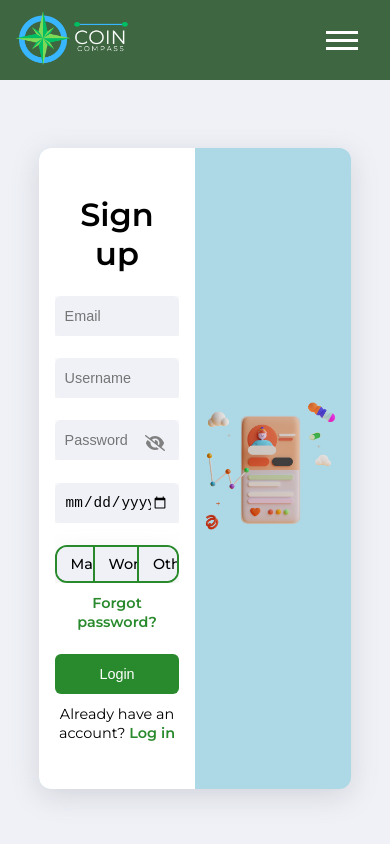
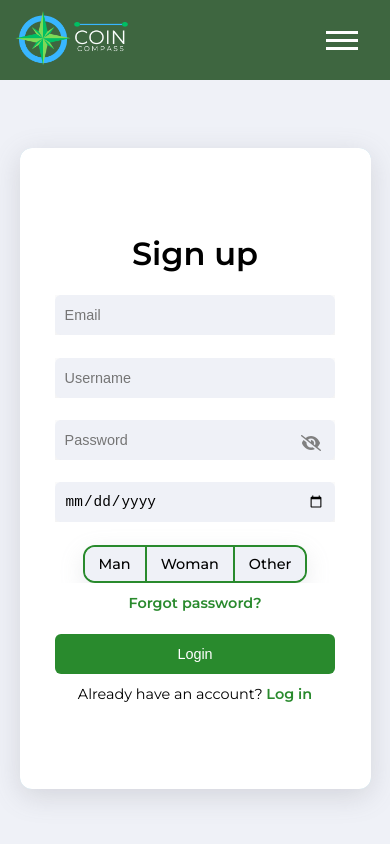
Before and after one commit to ITHS-Team8/CoinCompass, a Vue app: page /login in a window 390 px wide. Shown: the top 844 px of the page. Built offline with nearby package versions, Linux system fonts and the light colour scheme.

Commit message:
Made login view #35 responsive

```diff
--- a/src/views/LoginView.vue
+++ b/src/views/LoginView.vue
@@ -24,7 +24,7 @@
 
     import { ref } from 'vue'
 
-    const activeForm = ref('signup')
+    const activeForm = ref<string>('signup')
 </script>
 
 <style scoped>
@@ -75,4 +75,13 @@
         justify-content: center;
         align-items: center;
     }
+
+    @media (max-width: 768px) {
+        .box {
+            width: 90%;
+        }
+        .image-side {
+            display: none;
+        }
+    }
 </style>
```
